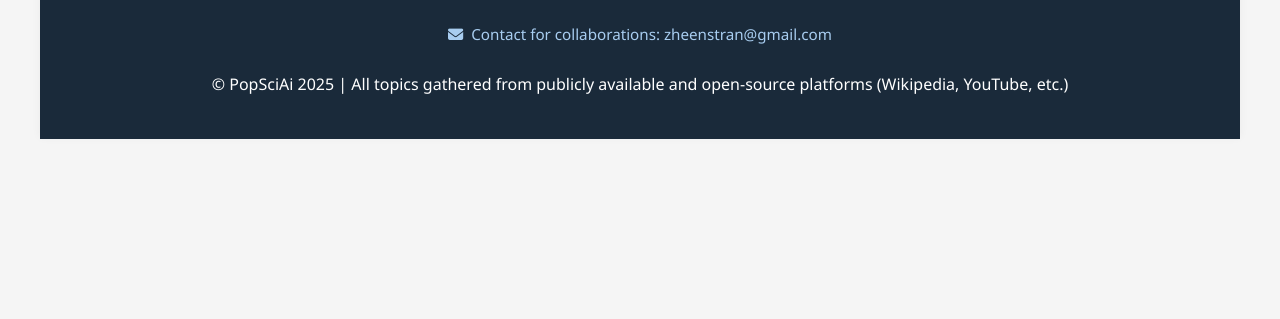
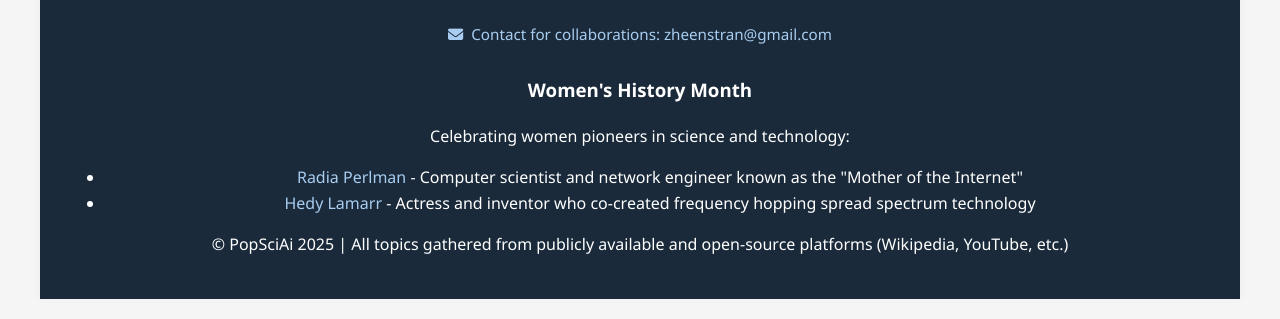
Before and after one commit to zsintech/popsci.ai, a plain HTML site: page index.html in a window 1280 px wide. Shown: the part 3520-3839 px from the top of the page. Before the commit the page ends 3679 px from the top, so only its background shows below. Drawn offline with Linux system fonts and the light colour scheme.

Commit message:
Added Women's History Month section with links to Radia Perlman and Hedy Lamarr

```diff
--- a/index.html
+++ b/index.html
@@ -524,6 +524,17 @@
                     <p>Created by a BMSIS scholar studying Software Engineering at AUIS. Through PopSciAi, I'm passionate about making science accessible to everyone by curating and sharing interesting content across multiple disciplines.</p>
                     <a href="mailto:zheenstran@gmail.com" class="contact-info"><i class="fas fa-envelope"></i>Contact for collaborations: zheenstran@gmail.com</a>
                 </div>
+
+                <!-- Women's History Month Section -->
+                <div class="womens-history-month">
+                    <h3>Women's History Month</h3>
+                    <p>Celebrating women pioneers in science and technology:</p>
+                    <ul>
+                        <li><a href="https://click.popsci.ai/RadiaPerlman">Radia Perlman</a> - Computer scientist and network engineer known as the "Mother of the Internet"</li>
+                        <li><a href="https://click.popsci.ai/HedyLamarr">Hedy Lamarr</a> - Actress and inventor who co-created frequency hopping spread spectrum technology</li>
+                    </ul>
+                </div>
+
                 <p>© PopSciAi 2025 | All topics gathered from publicly available and open-source platforms (Wikipedia, YouTube, etc.)</p>
             </footer>
         </div>
```
Also changed, not shown: 1 other file.
